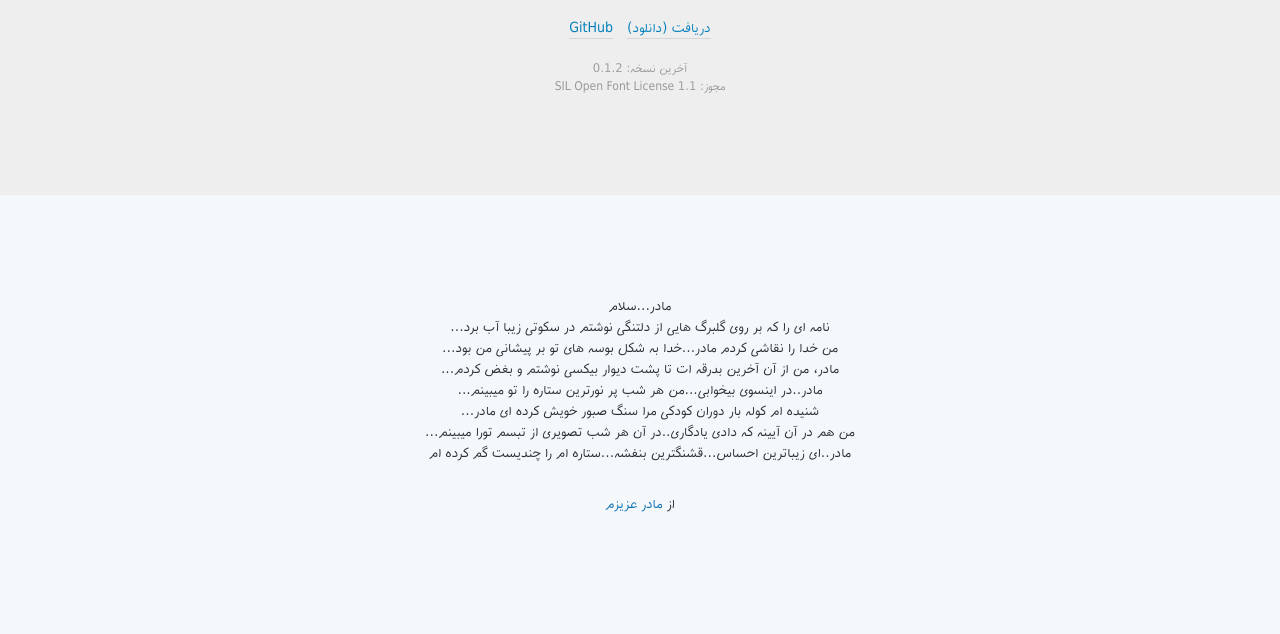
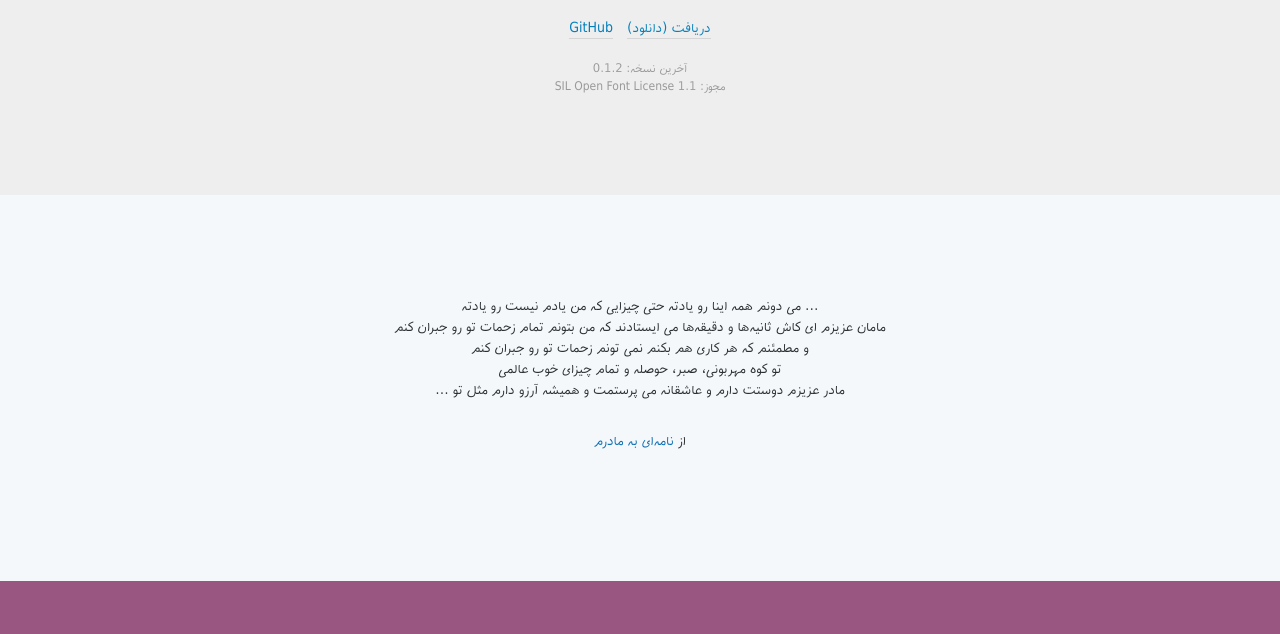
Before and after one commit to rastikerdar/tanha-font, a plain HTML site: page index.html in a window 1280 px wide. Shown: the part 166-800 px from the top of the page. Drawn offline with Linux system fonts and the light colour scheme.

Commit message:
update sample text

```diff
--- a/index.html
+++ b/index.html
@@ -152,16 +152,16 @@
 
     <section class="sample sec-test second">
       <p>
-مادر...سلام<br>
-نامه ای را که بر روی گلبرگ هایی از دلتنگی نوشتم در سکوتی زیبا آب برد...<br>
-من خدا را نقاشی کردم مادر...خدا به شکل بوسه های تو بر پیشانی من بود...<br>
-مادر، من از آن آخرین بدرقه ات تا پشت دیوار بیکسی نوشتم و بغض کردم...<br>
-مادر..در اینسوی بیخوابی...من هر شب پر نورترین ستاره را تو میبینم...<br>
-شنیده ام کوله بار دوران کودکی مرا سنگ صبور خویش کرده ای مادر...<br>
-من هم در آن آیینه که دادی یادگاری..در آن هر شب تصویری از تبسم تورا میبینم...<br>
-مادر..ای زیباترین احساس...قشنگترین بنفشه...ستاره ام را چندیست گم کرده ام<br>
+... می دونم همه‌ اینا رو یادته حتی چیزایی كه من یادم نیست رو یادته<br>
+
+مامان عزیزم ای كاش ثانیه‌ها و دقیقه‌ها می ایستادند كه من بتونم تمام زحمات تو رو جبران كنم<br>
+ و مطمئنم كه هر كاری هم بكنم نمی تونم زحمات تو رو جبران كنم<br>
+
+تو كوه مهربونی،‌ صبر، حوصله و تمام چیزای خوب عالمی<br>
+
+مادر عزیزم دوستت دارم و عاشقانه می پرستمت و همیشه آرزو دارم مثل تو ...
       </p>
-      <p>از <a href="http://madarjon.blogfa.com/post-61.aspx">مادر عزیزم</a></p>
+      <p>از <a href="http://leila20.blogfa.com/post-120.aspx">نامه‌ای به مادرم</a></p>
     </section>
 
     <section class="sample sec3">
```
